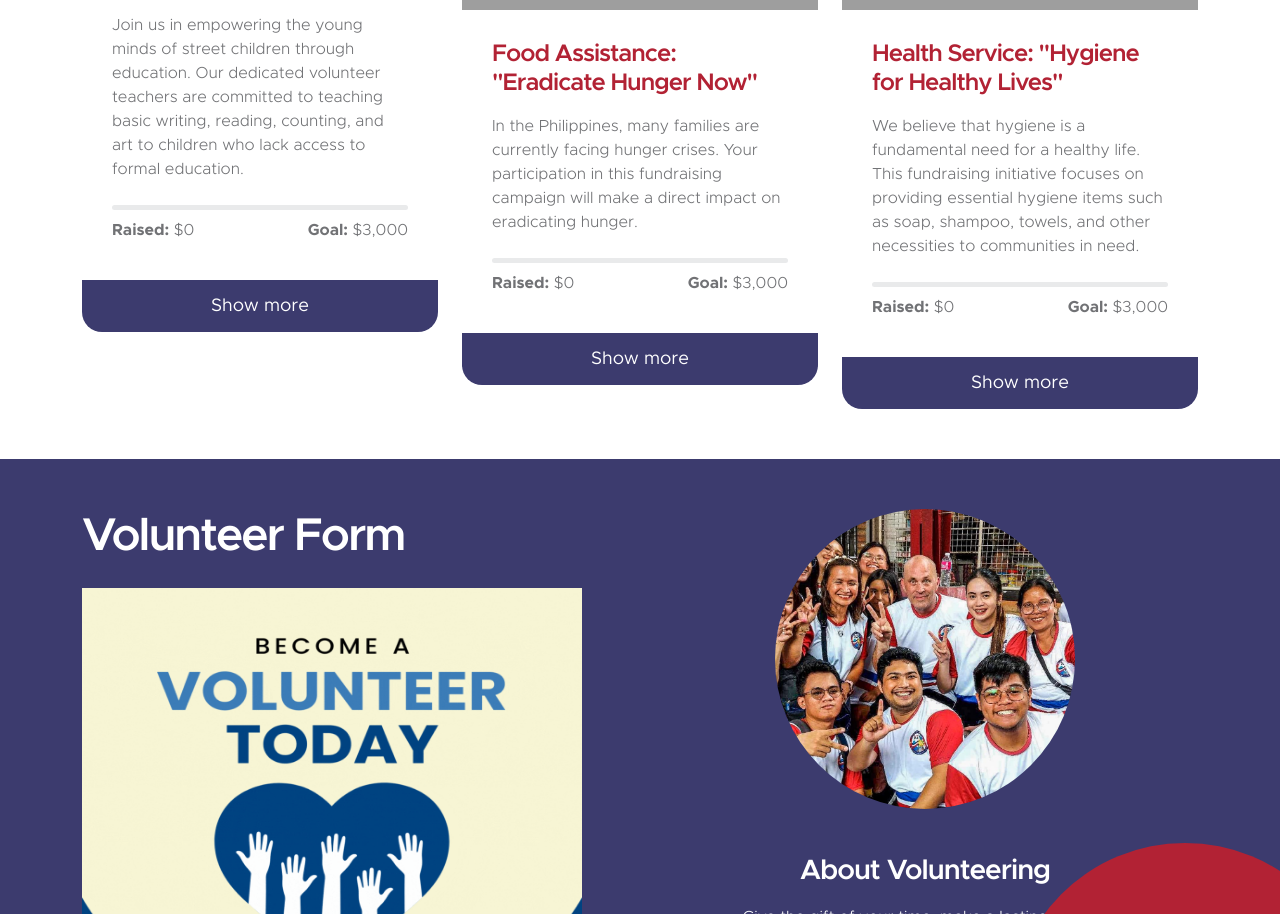
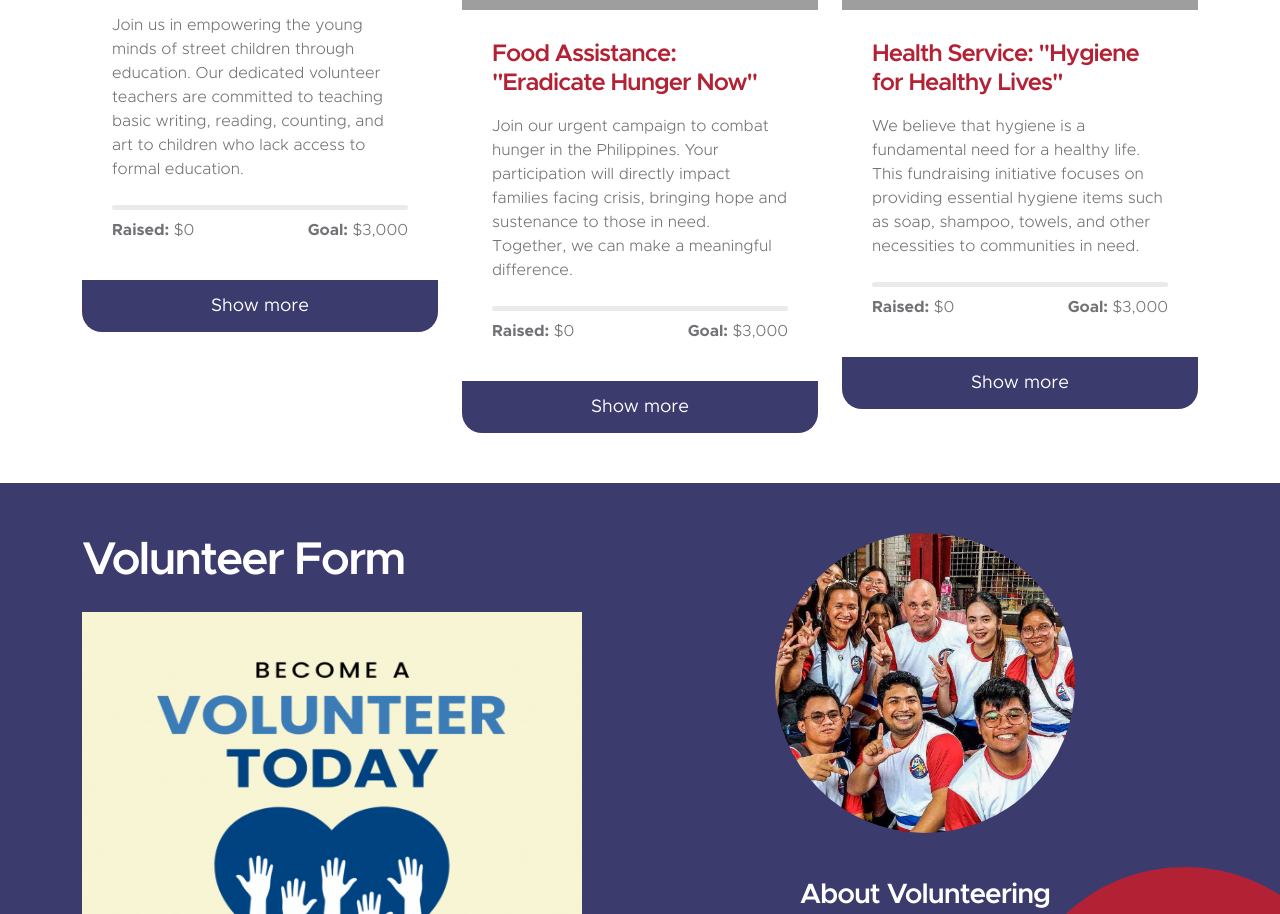
Before and after one commit to sarygirl/kbsamplesite, a plain HTML site: page index.html in a window 1280 px wide. Shown: the part 3444-4358 px from the top of the page. Drawn offline with Linux system fonts and the light colour scheme; files that its build step writes are made by us from their sources; grey boxes are pictures that could not be loaded; files whose address does not match are found by name.

Commit message:
Update index.html

```diff
--- a/index.html
+++ b/index.html
@@ -436,7 +436,7 @@ https://templatemo.com/tm-581-kind-heart-charity
                                     <div class="custom-block-body">
                                         <h5 class="mb-3">Food Assistance: "Eradicate Hunger Now"</h5>
 
-                                        <p>In the Philippines, many families are currently facing hunger crises. Your participation in this fundraising campaign will make a direct impact on eradicating hunger.</p>
+                                        <p>Join our urgent campaign to combat hunger in the Philippines. Your participation will directly impact families facing crisis, bringing hope and sustenance to those in need. Together, we can make a meaningful difference.</p>
 
                                         <div class="progress mt-4">
                                             <div class="progress-bar w-0" role="progressbar" aria-valuenow="0" aria-valuemin="0" aria-valuemax="100"></div>
```
